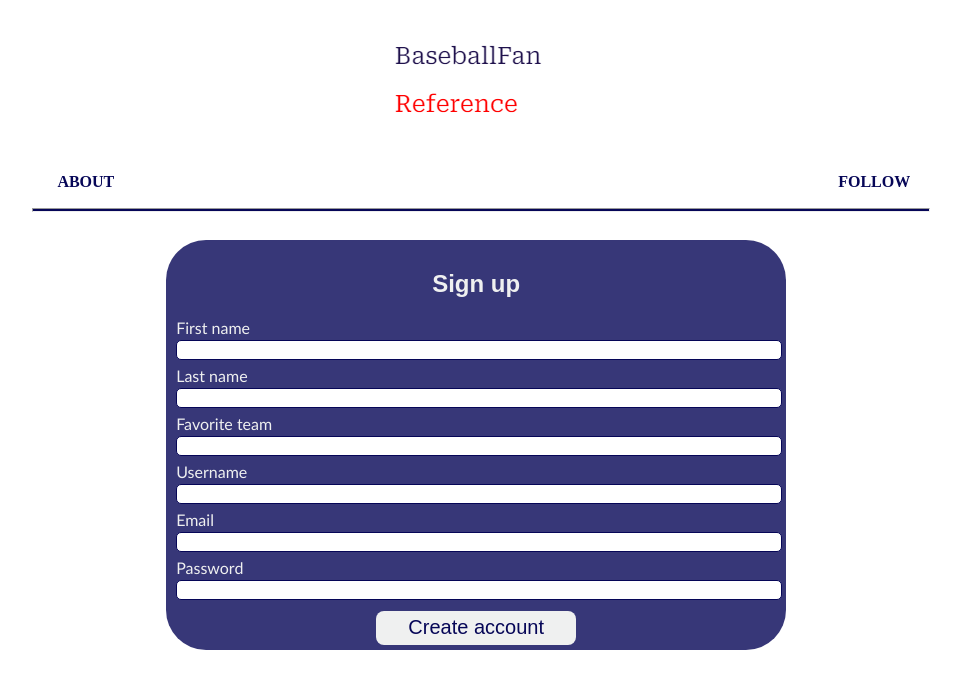
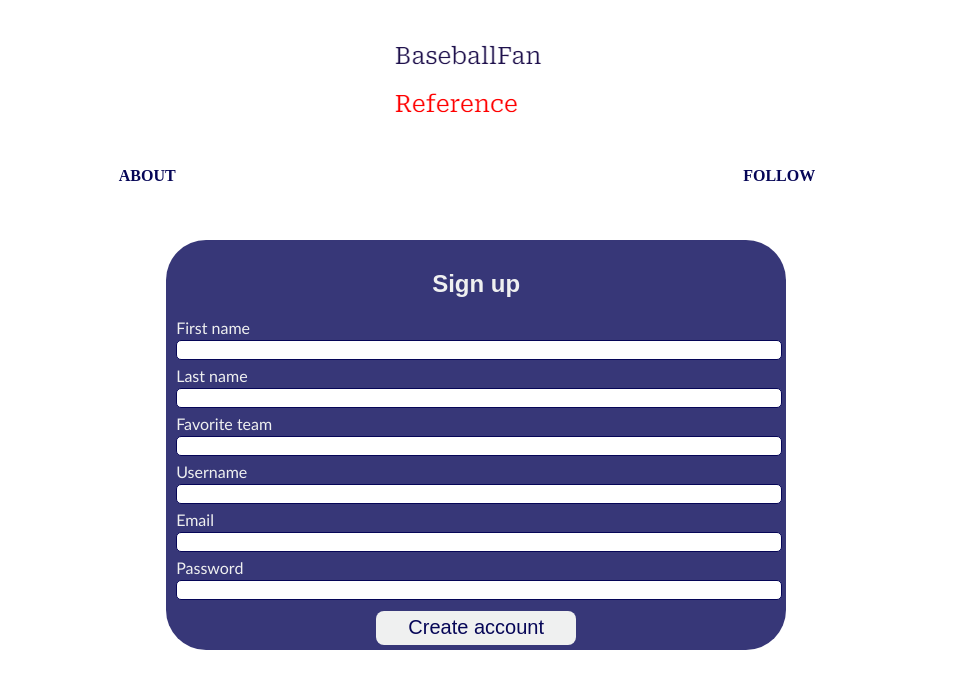
Before and after one commit to jcoteeeeee/BaseballFan-Reference, a React (Vite) app in the folder client/: page /signup in a window 1280 px wide. Shown: the top 688 px of the page, without its empty margins (173-1134 px from the left). Built offline with nearby package versions, Linux system fonts and the light colour scheme; no server answers.

Commit message:
made header component and homepage positioned in accordance with flexbox

```diff
--- a/client/src/components/Header.jsx
+++ b/client/src/components/Header.jsx
@@ -17,10 +17,14 @@ const Header = () => {
 
     return(
         <div id='header'>
-            <img id='logo' onClick={handleLogoClick} src='./photos/bfr-logo.png'/>
-            <hr />
-            <h2 id='to-about' onClick={handleAboutClick}>ABOUT</h2>
-            <h2 id='to-follow' onClick={handleFollowClick}>FOLLOW</h2>
+            <div id='logo-container'>
+                <img id='logo-img' onClick={handleLogoClick} src='./photos/bfr-logo.png'/>
+            </div>
+            {/* <hr />  */}
+            <nav id='header-nav'>
+                <h2 id='to-about' onClick={handleAboutClick}>ABOUT</h2>
+                <h2 id='to-follow' onClick={handleFollowClick}>FOLLOW</h2>
+            </nav>
         </div>
     )
 }
--- a/client/src/components/Homepage.jsx
+++ b/client/src/components/Homepage.jsx
@@ -22,12 +22,12 @@ const Homepage = ( {handleLogBtnClick, handleSignupClick} ) => {
             <div id='home-top'>
                 <Header/>
             </div>
-            <div>
+            <div id='home-photo-container'>
                 <img id='home-photo' src='./photos/bfref-homepage.png' />
             </div>
             <div id='log-sig'>
                 <button id='to-login' onClick={handleLogBtnClick}>Login</button>
-                <p id='to-signup' onClick={handleSignupClick}>or signup</p>
+                <p id='to-signup' onClick={handleSignupClick}>or <b>signup</b></p>
             </div>
         </div>
     )
--- a/client/src/css/App.css
+++ b/client/src/css/App.css
@@ -1,15 +1,27 @@
 /* For header */
 #header {
     display: flex;
+    flex-direction: column;
+    align-items: center;
+}
+
+#logo-container{
+    display: flex;
     justify-content: center;
+    align-items: center;
+}
+
+#header-nav{
+    display: flex;
+    justify-content: space-around;
+    width: 100%;
 }
 
 #to-about {
-    position: absolute;
-    left: 18%;
-    top: 20%;
     color: rgb(6, 6, 87);
     font-size: 16px;
+    padding: 10px;
+    margin: 10px;
 }
 
 #to-about:hover{
@@ -17,11 +29,10 @@
 }
 
 #to-follow {
-    position: absolute;
-    left: 79%;
-    top: 20%;
     color: rgb(6, 6, 87);
     font-size: 16px;
+    padding: 10px;
+    margin: 10px
 }
 
 #to-follow:hover{
@@ -40,23 +51,31 @@
     position: absolute;
 }
 
+#home-photo-container{
+    margin: 10px;
+    padding: 5px;
+    display: flex;
+    justify-content: center;
+}
+
 #home-photo {
     width: 700px;
     height: 300px;
-    top: 30%;
-    left: 23%;
-    position: absolute;
+}
+
+#log-sig{
+    display: flex;
+    justify-content: center;
 }
 
 #to-login {
-    top: 82%;
-    left: 46%;
-    position: absolute;
     font-size: 15px;
     font-family: Verdana, sans-serif;
     color: rgb(239, 240, 240);
     background-color: rgb(6, 6, 87);
-    padding: 12px 32px;
+    /* padding: 12px 32px;  */
+    height: 50px;
+    width: 100px;
     border-radius: 8px;
     border: none;
 }
@@ -66,11 +85,11 @@
 }
 
 #to-signup {
-    top: 88%;
-    left: 47%;
-    position: absolute;
     font-family: Verdana, sans-serif;
+    padding: 50x 50px;
     color: rgb(6, 6, 87);
+    position: relative;
+    left: 10px;
 }
 
 #to-signup:hover{
```
